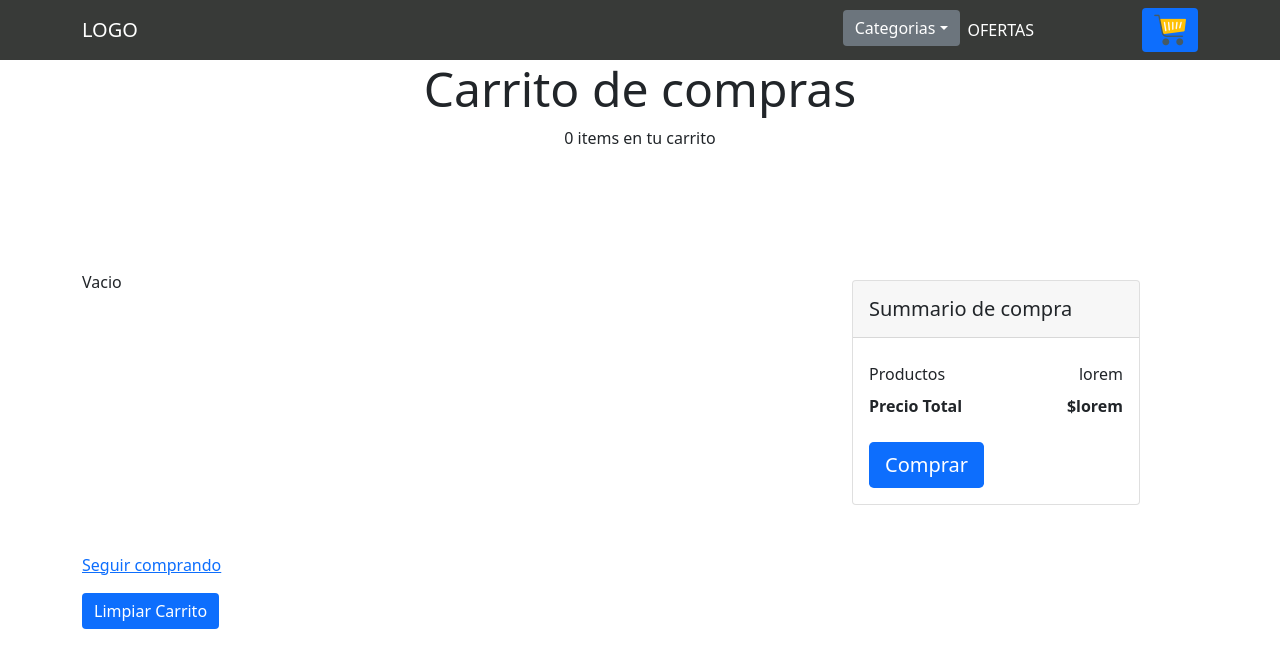
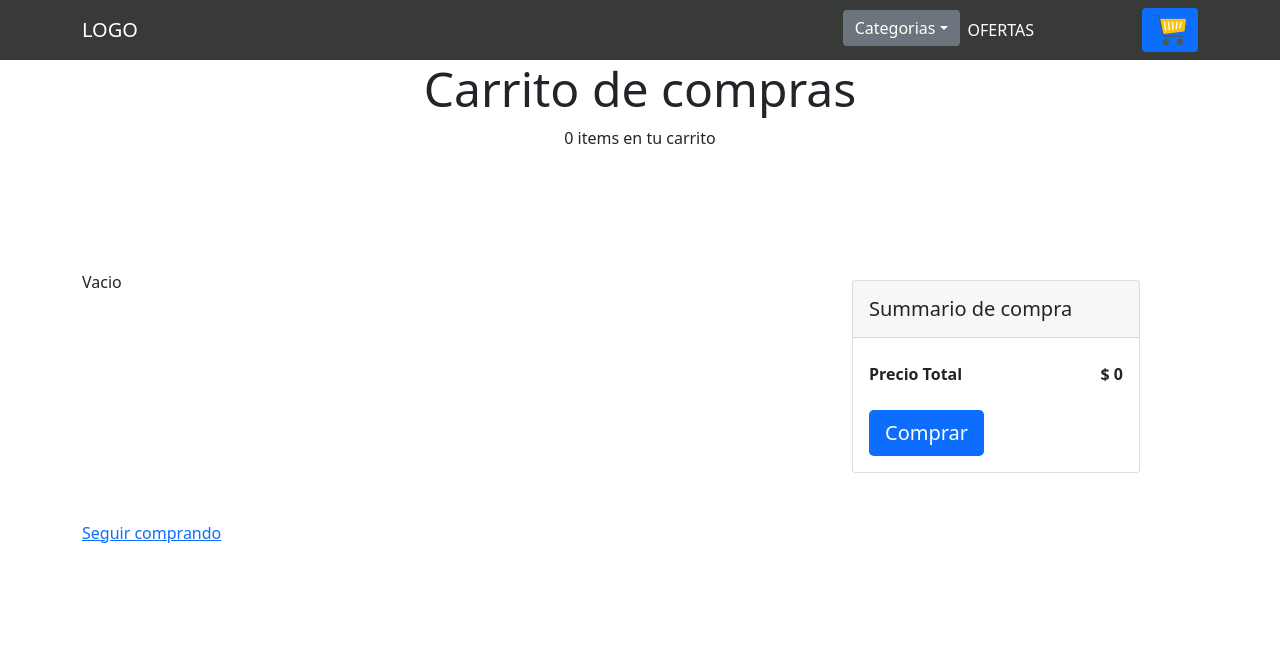
Before and after one commit to MarioGauna/e-commerce-tecno, a React (Create React App) app: page /cart in a window 1280 px wide. Shown: the top 668 px of the page. Built offline with nearby package versions, Linux system fonts and the light colour scheme.

Commit message:
Desafío 10 cart View v2

```diff
--- a/src/components/Cart.js
+++ b/src/components/Cart.js
@@ -15,16 +15,12 @@ const Cart = () =>{
         cartTex.clearList();
     }
 
-    /* const lolo=(item)=>{
-        cartTex.cartList.itemTotal(it);
-    } */
-
     return(
 
         <section className="h-100 gradient-custom">
             <div className="col-lg-12 col-md-12 col-12">
     <h3 className="display-5 mb-2 text-center">Carrito de compras</h3>
-        <p className="mb-5 text-center">{cartTex.cartList.length} items en tu carrito</p>
+        <p className="mb-5 text-center">{cartTex.badge()} items en tu carrito</p>
             </div>
             <div className="container py-5">
                 <div className="row d-flex justify-content-center my-4">
@@ -97,21 +93,23 @@ const Cart = () =>{
                         </div>
                         <div className="card-body">
                         <ul className="list-group list-group-flush">
-                            <li
-                            className="list-group-item d-flex justify-content-between align-items-center border-0 px-0 pb-0">
-                            Productos
-                            <span>lorem</span>
+
+                            {
+                                cartTex.cartList.map(item=>(
+                                    <li
+                            className="list-group-item d-flex justify-content-between align-items-center border-0 px-0 pb-0" key={item.id}>
+                            {item.name}
+                            <span>$ {cartTex.itemTotal(item.id)}</span>
                             </li>
-                            {/* <li className="list-group-item d-flex justify-content-between align-items-center px-0">
-                            Shipping
-                            <span>lorem</span>
-                            </li> */}
+                                ))
+
+                            }
                             <li
                             className="list-group-item d-flex justify-content-between align-items-center border-0 px-0 mb-3">
                             <div>
                                 <strong>Precio Total</strong>
                             </div>
-                            <span><strong>$lorem</strong></span>
+                            <span><strong>$ {cartTex.total()}</strong></span>
                             </li>
                         </ul>
                         <button type="button" className="btn btn-primary btn-lg btn-block">
@@ -123,7 +121,7 @@ const Cart = () =>{
                 </div>
                 <div className="col-sm-6 mb-3 mb-m-1 order-md-1 text-md-left">
                     <Link to="/"><p>Seguir comprando</p></Link>
-                    <button type="button" className="btn btn-primary" onClick={limpiar}>Limpiar Carrito</button>
+                    <button type="button" className="btn btn-primary" onClick={limpiar} style={{visibility: ! cartTex.cartList.length ? 'hidden': 'visible'}}>Limpiar Carrito</button>
                 </div>
             </div>
         </section>
--- a/src/components/CartContext.js
+++ b/src/components/CartContext.js
@@ -49,8 +49,14 @@ const CartContextProvider=({children}) =>{
         return cartList[it].price * cartList[it].cantidad;
     }
 
+    const total=()=>{
+        const initialValue = 0;
+        const subTotal=cartList.map(item=>itemTotal(item.id));
+        return subTotal.reduce((previousValue,currentValue)=>previousValue+currentValue,initialValue);
+    }
+
     return(
-        <CartContext.Provider value={{cartList, addItem, removeItem, clearList, badge, itemTotal}}>
+        <CartContext.Provider value={{cartList, addItem, removeItem, clearList, badge, itemTotal, total}}>
             {children}
         </CartContext.Provider>
     );
```
